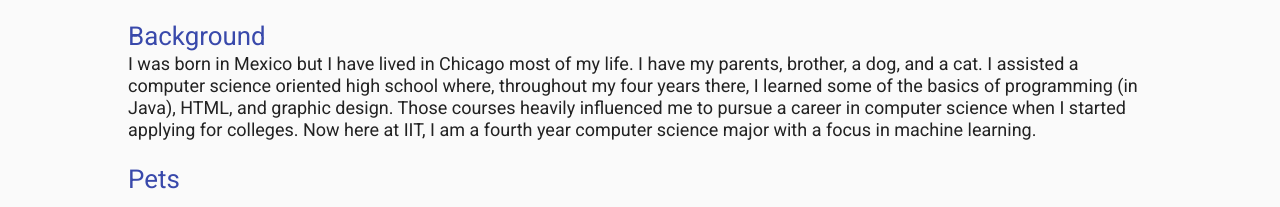
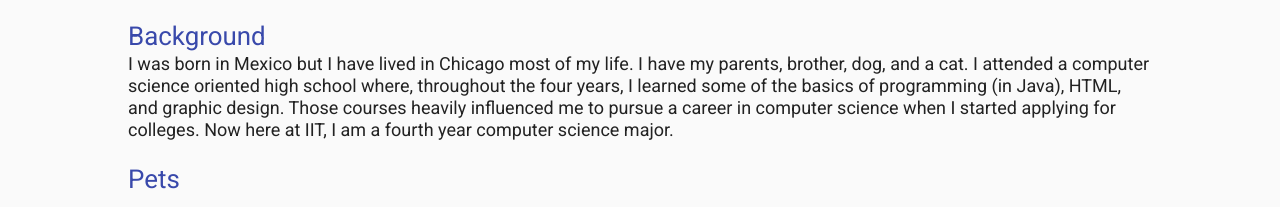
Before and after one commit to danielve4/personal-website, a plain HTML site: page about/index.html in a window 1280 px wide. Shown: the part 154-361 px from the top of the page. Drawn offline with Linux system fonts and the light colour scheme.

Commit message:
Changed class of first picture and changed some of the wording of the about me description

```diff
--- a/about/index.html
+++ b/about/index.html
@@ -22,7 +22,7 @@
       <main class="content">
         <section>
           <h1>About Me</h1>
-          <figure class="photo">
+          <figure class="daniel-photo">
             <img src="../media/img/daniel.jpg" alt="Photo of Daniel(myself)."/>
           </figure>
         </section>
@@ -30,12 +30,12 @@
           <h2>Background</h2>
             <p>
               I was born in Mexico but I have lived in Chicago most of my life.
-              I have my parents, brother, a dog, and a cat.
-              I assisted a computer science oriented high school where, throughout
-              my four years there, I learned some of the basics of programming (in Java),
+              I have my parents, brother, dog, and a cat.
+              I attended a computer science oriented high school where, throughout
+              the four years, I learned some of the basics of programming (in Java),
               HTML, and graphic design. Those courses heavily influenced me to pursue a career
               in computer science when I started applying for colleges. Now here at IIT,
-              I am a fourth year computer science major with a focus in machine learning.
+              I am a fourth year computer science major.
             </p>
         </section>
         <section class="pets">
```
